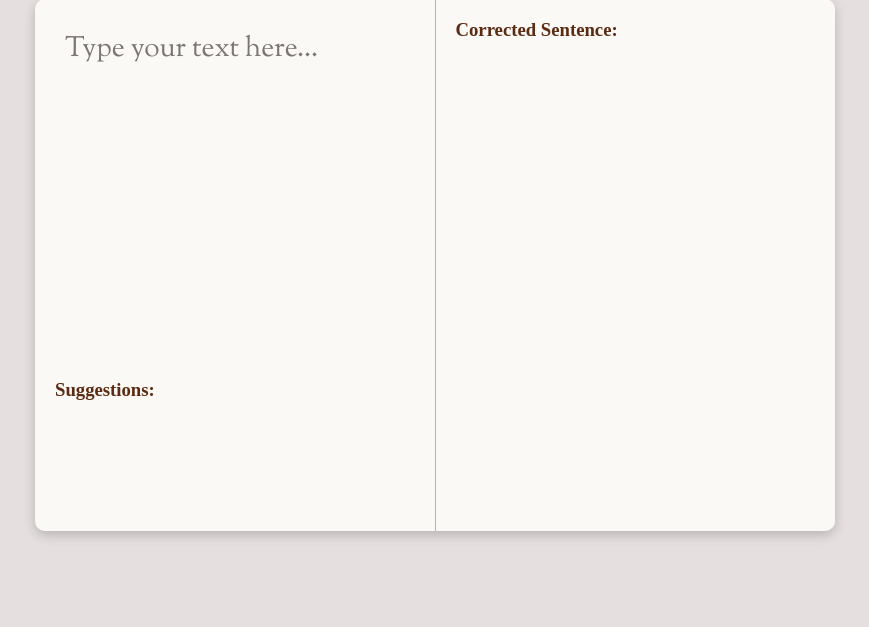
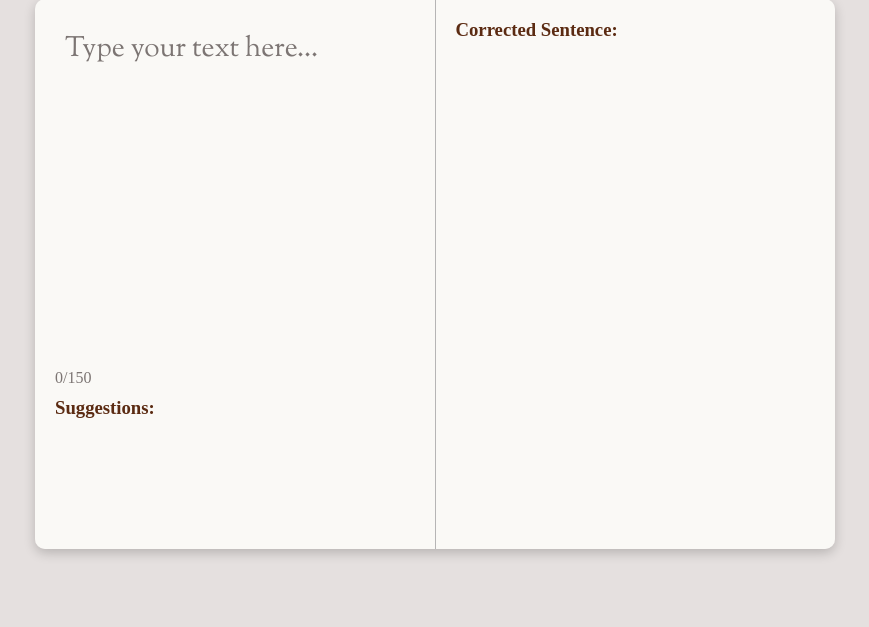
Before and after one commit to BJCul/Pantasa, a Flask app: page / in a window 1280 px wide, after a click on "Try Now". Shown: the part 121-748 px from the top of the page, without its empty margins (205-1074 px from the left). Run offline with Flask 3, Linux system fonts and the light colour scheme.

Commit message:
char count

```diff
--- a/templates/index.html
+++ b/templates/index.html
@@ -68,6 +68,7 @@
                         <div class="textArea-container">
                             <form id="grammarForm" onsubmit="return false;">
                                 <div id="grammarTextarea" contenteditable="true"  maxlength="150" oninput="updateCharacterCount()" data-placeholder="Type your text here..." style="width: 100%; height: 350px; margin-bottom: 0; padding: 10px; font-size: 28px; border: none; outline: none; box-sizing: border-box;"></div>
+                                <p id="charCount">0/150</p>
                             </form>
                         </div>
                         <div id="suggestionsContent">
```
